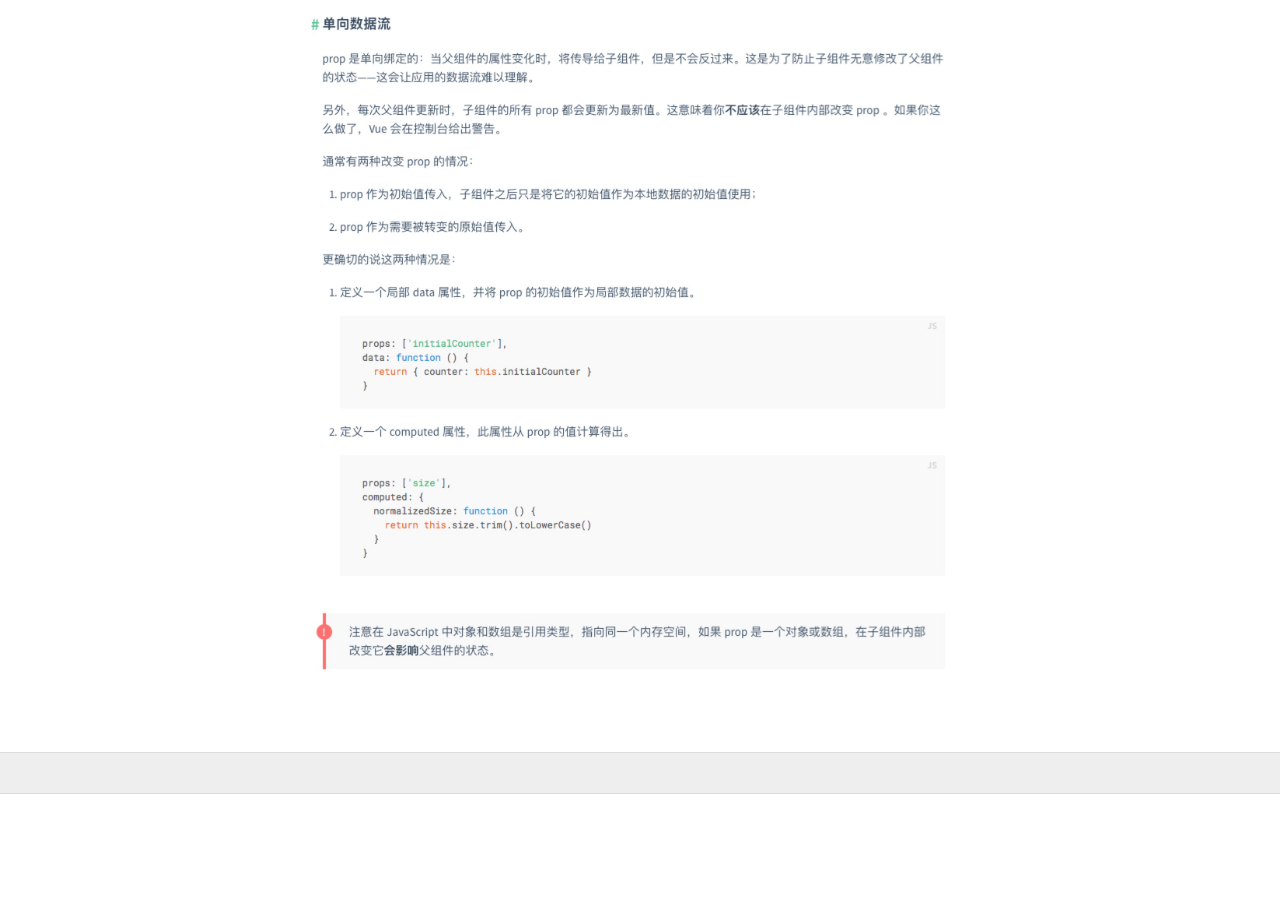
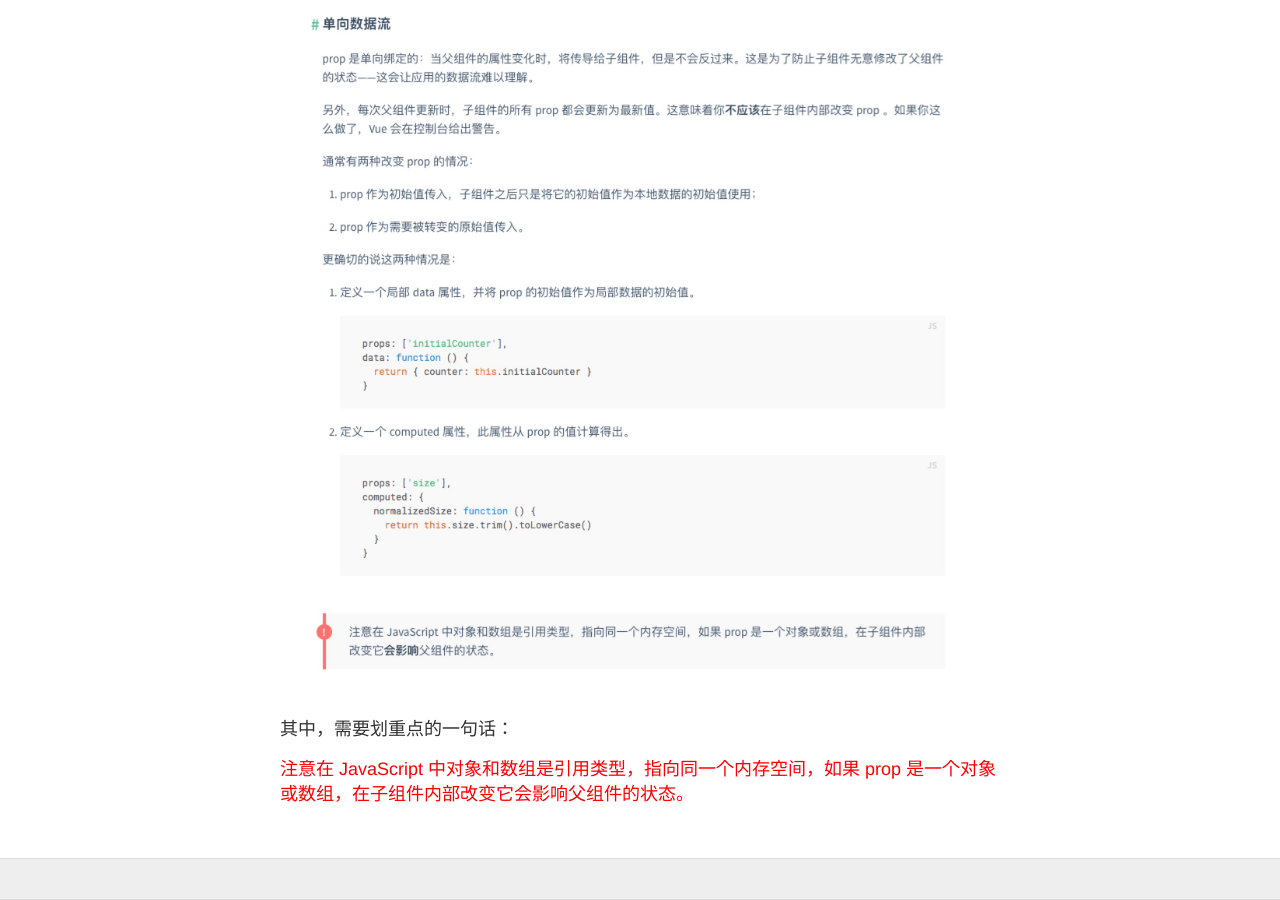
Before and after one commit to juilyhui/juilyhui.github.io, a Jekyll site: the page built from _posts/2017-03-03-vue2.0-component-props-sync.md, in a window 1280 px wide and 900 px high, scrolled down 948 px. Built offline with Jekyll 4.4.1, drawn with Linux system fonts in a browser that asks for light colours; nearby versions of some CDN libraries; before the commit the page ends 1742 px from its top, so only the background shows below that.

Commit message:
hui; vue2 component prop fix

```diff
--- a/_posts/2017-03-03-vue2.0-component-props-sync.md
+++ b/_posts/2017-03-03-vue2.0-component-props-sync.md
@@ -19,3 +19,7 @@ Vue 2.x相比较Vue 1.x而言，升级变化除了实现了Virtual-Dom以外，
 这里需要注意一点，关于组件单项数据流，官方文档中是这么说的：
 
 ![](https://juilyhui.github.io/images/posts/vue2-prop.jpeg)
+
+其中，需要划重点的一句话：
+
+<font color="red">注意在 JavaScript 中对象和数组是引用类型，指向同一个内存空间，如果 prop 是一个对象或数组，在子组件内部改变它会影响父组件的状态。</font>
```
